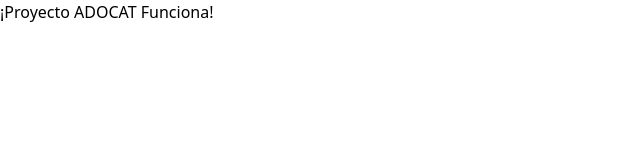
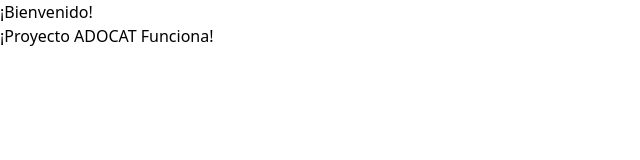
Before and after one commit to Nataliya-stack/gri-marketing-ecosystem, a website built with Vite: page src/adocat/adocat.html in a window 1280 px wide. Shown: the whole page, without its empty margins (0-640 px from the left). Built offline with nearby package versions, Linux system fonts and the light colour scheme.

Commit message:
docs: añadir bienvenido inicial en cada aplicacion

```diff
--- a/src/adocat/adocat.html
+++ b/src/adocat/adocat.html
@@ -7,7 +7,8 @@
     <title>Proyecto ADOCAT Funciona</title>
 </head>
 <body>
-    <h1>¡Proyecto ADOCAT Funciona!</h1>
+    <h1>¡Bienvenido!</h1>
+    <h2>¡Proyecto ADOCAT Funciona!</h2>
 
     <script type="module" src="./adocat.js"></script>
 </body>
--- a/src/emma-valera/emma-valera.html
+++ b/src/emma-valera/emma-valera.html
@@ -7,7 +7,8 @@
     <title>Proyecto Emma Valera Funciona</title>
 </head>
 <body>
-    <h1>¡Proyecto Emma Valera Funciona!</h1>
+    <h1>¡Bienvenido!</h1>
+    <h2>¡Proyecto Emma Valera Funciona!</h2>
 
     <script type="module" src="./emma-valera.js"></script>
 </body>
--- a/src/extranjeria/extranjeria.html
+++ b/src/extranjeria/extranjeria.html
@@ -7,7 +7,8 @@
     <title>Proyecto Extranjería Funciona</title>
 </head>
 <body>
-    <h1>¡Proyecto Extranjería Funciona!</h1>
+    <h1>¡Bienvenido!</h1>
+    <h2>¡Proyecto Extranjería Funciona!</h2>
 
     <script type="module" src="./extranjeria.js"></script>
 </body>
--- a/src/training4you/training4you.html
+++ b/src/training4you/training4you.html
@@ -7,7 +7,8 @@
     <title>Proyecto Training 4 You Funciona</title>
 </head>
 <body>
-    <h1>¡Proyecto Training 4 You Funciona!</h1>
+    <h1>¡Bienvenido!</h1>
+    <h2>¡Proyecto Training 4 You Funciona!</h2>
 
     <script type="module" src="./training4you.js"></script>
 </body>
```
